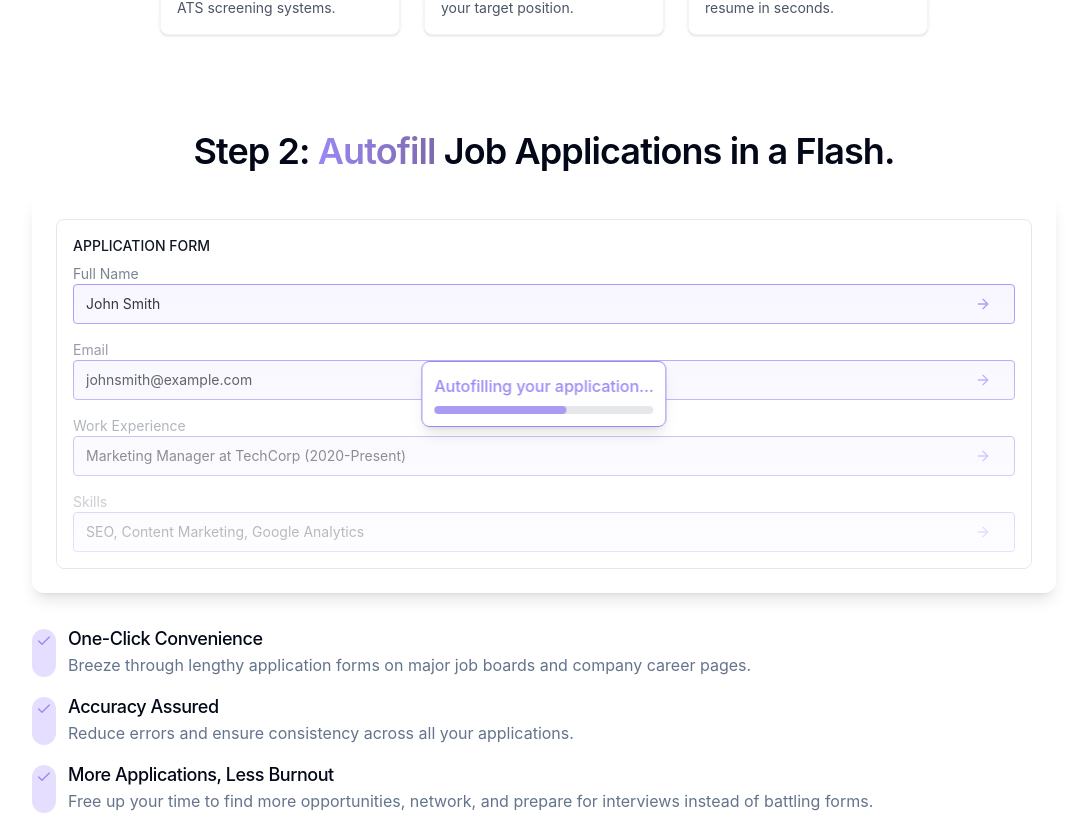
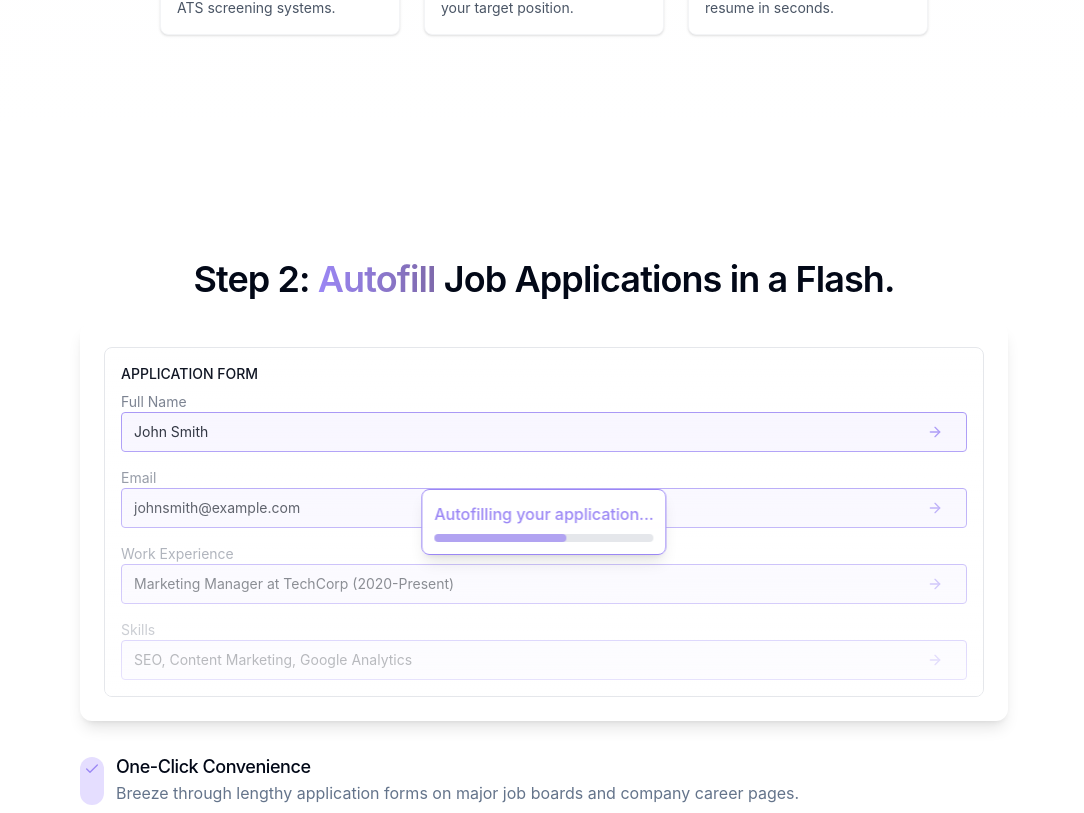
Before and after one commit to Michael-R-Dickinson/job-search-helper, a Next.js app in the folder packages/frontend/: page / in a window 1280 px wide. Shown: the part 2334-3147 px from the top of the page, without its empty margins (96-1180 px from the left). Built offline with nearby package versions, Linux system fonts and the light colour scheme.

Commit message:
made application autofill a feature section

```diff
--- a/packages/frontend/src/components/Landing/ApplicationAutofill.tsx
+++ b/packages/frontend/src/components/Landing/ApplicationAutofill.tsx
@@ -1,12 +1,14 @@
 import React from 'react'
 import { ArrowRight } from 'lucide-react'
+import FeatureSection from '../FeatureSection'
 
 const ApplicationAutofill = () => (
-  <div className="animate-fade-in">
-    <h2 className="mb-6 text-center">
+  <FeatureSection>
+    <div>
+      <h2 className="mb-6 text-center feature-item-animate">
         Step 2: <span className="gradient-text">Autofill</span> Job Applications in a Flash.
       </h2>
-    <div className="mb-8 bg-white rounded-xl p-6 shadow-lg">
+      <div className="mb-8 bg-white rounded-xl p-6 shadow-lg feature-item-animate">
         <div className="border border-gray-200 rounded-lg p-4 relative overflow-hidden">
           <div className="text-sm font-medium mb-2">APPLICATION FORM</div>
           <div className="space-y-4 relative">
@@ -61,7 +63,7 @@ const ApplicationAutofill = () => (
           </div>
         </div>
       </div>
-    <ul className="space-y-4 mb-6">
+      <ul className="space-y-4 mb-6 feature-item-animate">
         <li className="flex gap-3">
           <div className="mt-1 bg-perfectify-light rounded-full p-1">
             <svg
@@ -140,6 +142,7 @@ const ApplicationAutofill = () => (
         </li>
       </ul>
     </div>
+  </FeatureSection>
 )
 
 export default ApplicationAutofill
```
Lines whose indentation alone changed are shown as unchanged.
